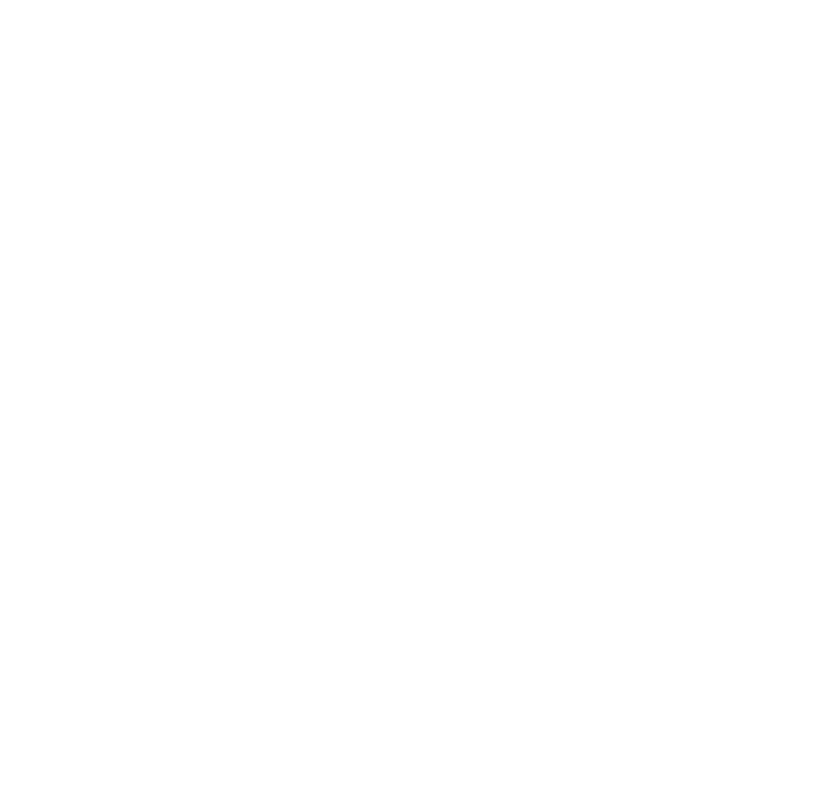
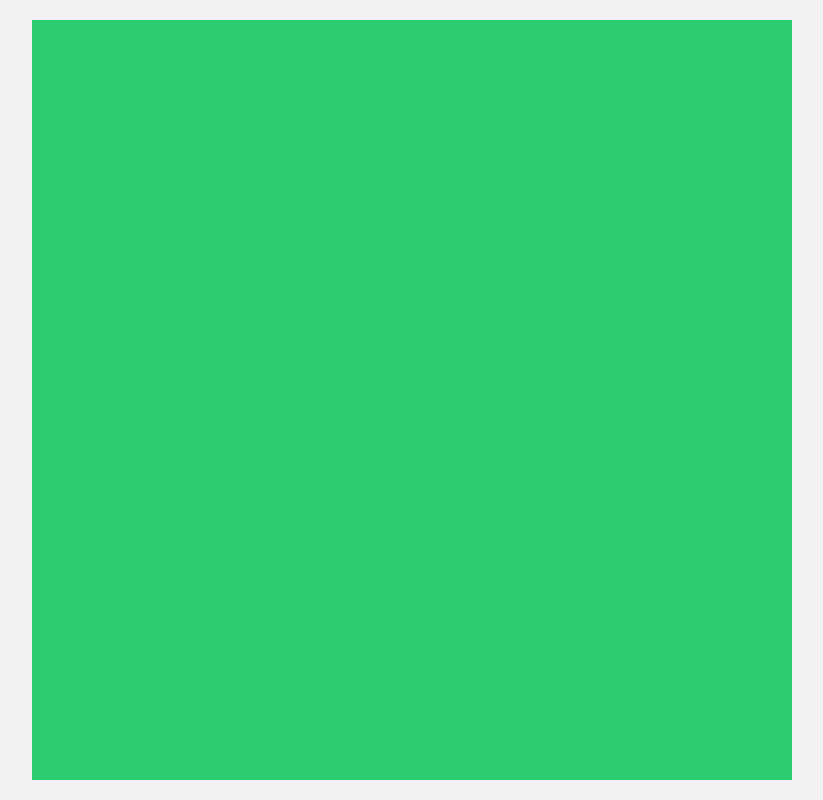
Before and after one commit to MuhammadAbdullahWarraich/Etch-a-Sketch-TOP, a plain HTML site: page index.html in a window 1280 px wide. Shown: the whole page, without its empty margins (228-1051 px from the left). Drawn offline with Linux system fonts and the light colour scheme.

Commit message:
feat: make a container div with some basic style

```diff
--- a/index.css
+++ b/index.css
@@ -0,0 +1,13 @@
+body {
+    display: flex;
+    align-items: center;
+    justify-content: center;
+    margin: 0 auto;
+    height: 100vh;
+    background-color: #f1f1f1;
+  }
+#main-container {
+    background-color: #2ecc71;
+    width: 95vh;
+    height: 95vh;
+}
--- a/index.html
+++ b/index.html
@@ -7,7 +7,7 @@
     <link rel="stylesheet" href="./index.css">
 </head>
 <body>
-
+    <div id="main-container"></div>
     <script type="text/javascript" src="./index.js"></script>
 </body>
 </html>
```
